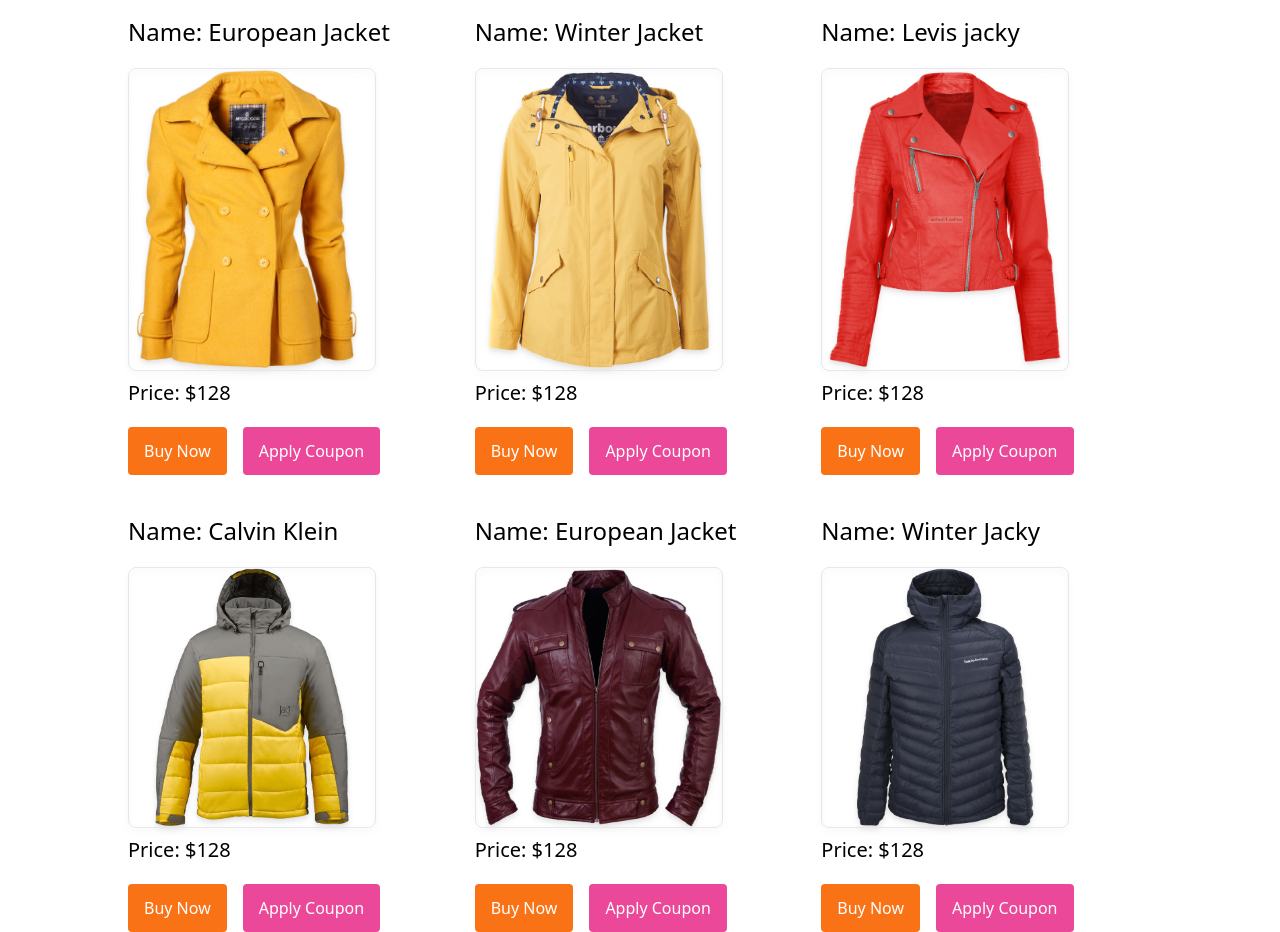
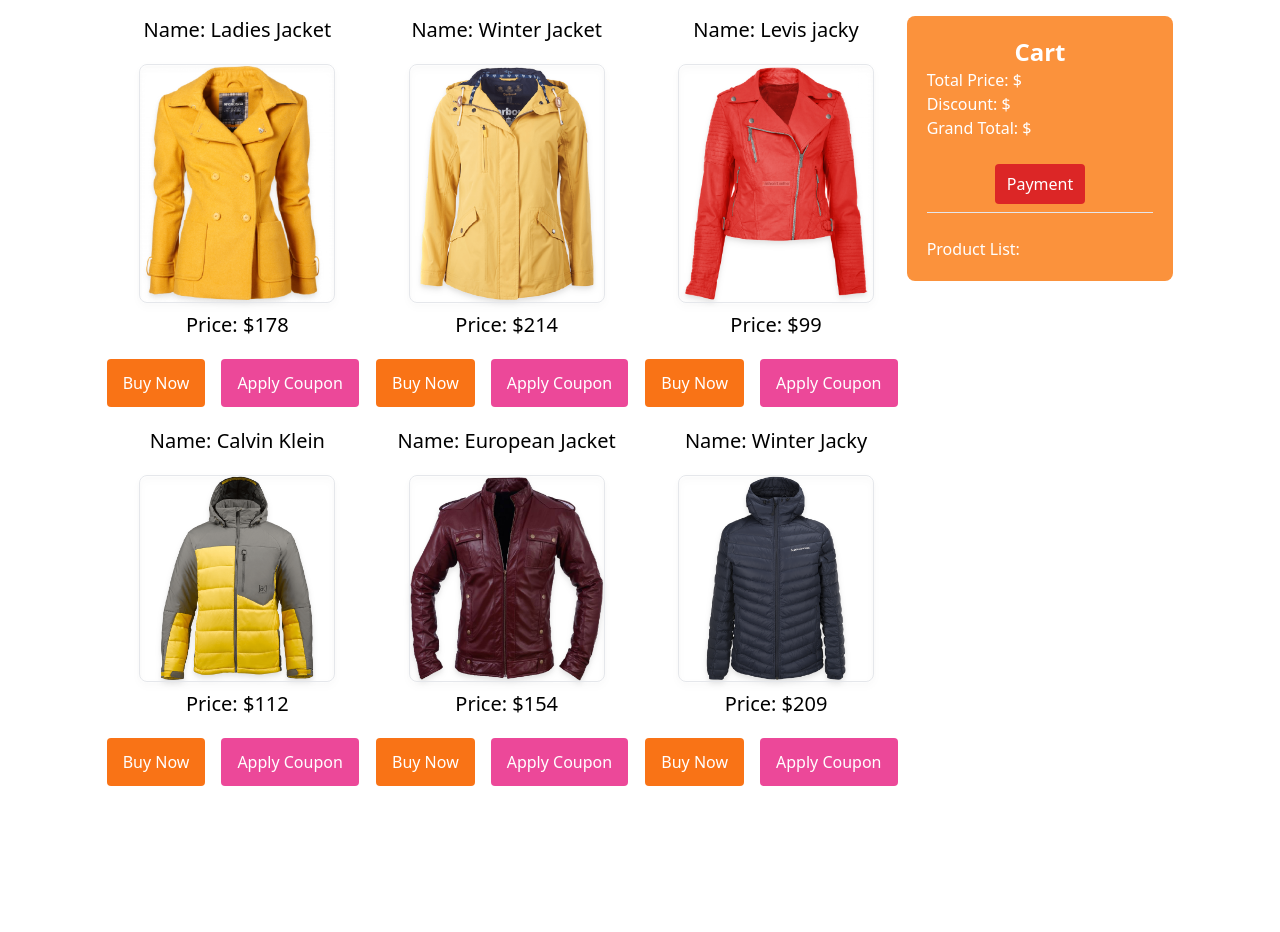
Before and after one commit to engsabbir/your-shop, a plain HTML site: page index.html in a window 1280 px wide. Shown: the part 112-1044 px from the top of the page. After the commit the page ends 898 px from the top, so only its background shows below. Drawn offline with nearby package versions, Linux system fonts and the light colour scheme.

Commit message:
html code updated

```diff
--- a/index.html
+++ b/index.html
@@ -1,74 +1,113 @@
 <!DOCTYPE html>
 <html lang="en">
+
 <head>
     <meta charset="UTF-8">
     <meta name="viewport" content="width=device-width, initial-scale=1.0">
     <title>Your Shop</title>
     <script src="https://cdn.tailwindcss.com"></script>
+    <link rel="shortcut icon" href="favicon.png" type="image/x-icon">
 </head>
+
 <body>
     <header class="mt-10">
-        <h1 class="text-5xl text-center">Welcome to my <span class="font-medium">Shop</span></h1>
+        <h1 class="text-5xl text-center">Welcome to my <span class="font-medium text-amber-600">Shop</span></h1>
     </header>
-    <main class="w-4/5 mx-auto mt-10">
-        <section>
-            <div class="grid grid-cols-1 md:grid-cols-2 lg:grid-cols-3 gap-4 gap-y-10">
+    <main class="w-5/6 mx-auto mt-10 flex flex-col-reverse md:flex-row relative">
+        <section class="md:w-3/4">
+            <div class="grid grid-cols-1 md:grid-cols-2 lg:grid-cols-3 gap-2 justify-between gap-y-5 text-center">
                 <div>
-                    <h2 class="text-2xl mb-5">Name: <span class="font-medium">European Jacket</span></h2>
-                    <img src="images/jacket-1.png" alt="" class="w-9/12 drop-shadow-md border border-gray-200 rounded-lg">
-                    <h3 class="text-xl mt-2">Price: $<span id="product-price" class="font-medium">128</span></h3>
-                    <div class="flex gap-4 mt-5">
-                        <button class="bg-orange-500 text-white rounded px-4 py-3 font-medium">Buy Now</button>
+                    <h2 class="text-xl mb-5">Name: <span class="font-medium">Ladies Jacket</span></h2>
+                    <img src="images/jacket-1.png" alt=""
+                        class="w-9/12 mx-auto drop-shadow-md border border-gray-200 rounded-lg">
+                    <h3 class="text-xl mt-2">Price: $<span class="product-price font-medium">178</span></h3>
+                    <div class="flex gap-4 mt-5 mx-auto">
+                        <button onclick="buyNow(this)"
+                            class="bg-orange-500 text-white rounded px-4 py-3 font-medium">Buy Now</button>
                         <button class="bg-pink-500 text-white rounded px-4 py-3 font-medium">Apply Coupon</button>
                     </div>
                 </div>
                 <div>
-                    <h2 class="text-2xl mb-5">Name: <span class="font-medium">Winter Jacket</span></h2>
-                    <img src="images/jacket-2.png" alt="" class="w-9/12 drop-shadow-md border border-gray-200 rounded-lg">
-                    <h3 class="text-xl mt-2">Price: $<span id="product-price" class="font-medium">128</span></h3>
-                    <div class="flex gap-4 mt-5">
-                        <button class="bg-orange-500 text-white rounded px-4 py-3 font-medium">Buy Now</button>
+                    <h2 class="text-xl mb-5">Name: <span class="font-medium">Winter Jacket</span></h2>
+                    <img src="images/jacket-2.png" alt=""
+                        class="w-9/12 mx-auto drop-shadow-md border border-gray-200 rounded-lg">
+                    <h3 class="text-xl mt-2">Price: $<span class="product-price font-medium">214</span></h3>
+                    <div class="flex gap-4 mt-5 mx-auto">
+                        <button onclick="buyNow(this)"
+                            class="bg-orange-500 text-white rounded px-4 py-3 font-medium">Buy Now</button>
+                        <button class="bg-pink-500 text-white rounded px-4 py-3 font-medium">Apply Coupon</button>
+                    </div>
+                </div>
+                <div class="">
+                    <h2 class="text-xl mb-5">Name: <span class="font-medium">Levis jacky</span></h2>
+                    <img src="images/jacket-3.png" alt=""
+                        class="w-9/12 mx-auto drop-shadow-md border border-gray-200 rounded-lg">
+                    <h3 class="text-xl mt-2">Price: $<span class="product-price font-medium">99</span></h3>
+                    <div class="flex gap-4 mt-5 mx-auto">
+                        <button onclick="buyNow(this)"
+                            class="bg-orange-500 text-white rounded px-4 py-3 font-medium">Buy Now</button>
                         <button class="bg-pink-500 text-white rounded px-4 py-3 font-medium">Apply Coupon</button>
                     </div>
                 </div>
                 <div>
-                    <h2 class="text-2xl mb-5">Name: <span class="font-medium">Levis jacky</span></h2>
-                    <img src="images/jacket-3.png" alt="" class="w-9/12 drop-shadow-md border border-gray-200 rounded-lg">
-                    <h3 class="text-xl mt-2">Price: $<span id="product-price" class="font-medium">128</span></h3>
-                    <div class="flex gap-4 mt-5">
-                        <button class="bg-orange-500 text-white rounded px-4 py-3 font-medium">Buy Now</button>
+                    <h2 class="text-xl mb-5">Name: <span class="font-medium">Calvin Klein</span></h2>
+                    <img src="images/jacket-4.png" alt=""
+                        class="w-9/12 mx-auto drop-shadow-md border border-gray-200 rounded-lg">
+                    <h3 class="text-xl mt-2">Price: $<span class="product-price font-medium">112</span></h3>
+                    <div class="flex gap-4 mt-5 mx-auto">
+                        <button onclick="buyNow(this)"
+                            class="bg-orange-500 text-white rounded px-4 py-3 font-medium">Buy Now</button>
                         <button class="bg-pink-500 text-white rounded px-4 py-3 font-medium">Apply Coupon</button>
                     </div>
                 </div>
                 <div>
-                    <h2 class="text-2xl mb-5">Name: <span class="font-medium">Calvin Klein</span></h2>
-                    <img src="images/jacket-4.png" alt="" class="w-9/12 drop-shadow-md border border-gray-200 rounded-lg">
-                    <h3 class="text-xl mt-2">Price: $<span id="product-price" class="font-medium">128</span></h3>
-                    <div class="flex gap-4 mt-5">
-                        <button class="bg-orange-500 text-white rounded px-4 py-3 font-medium">Buy Now</button>
+                    <h2 class="text-xl mb-5">Name: <span class="font-medium">European Jacket</span></h2>
+                    <img src="images/jacket-5.png" alt=""
+                        class="w-9/12 mx-auto drop-shadow-md border border-gray-200 rounded-lg">
+                    <h3 class="text-xl mt-2">Price: $<span class="product-price font-medium">154</span></h3>
+                    <div class="flex gap-4 mt-5 mx-auto">
+                        <button onclick="buyNow(this)"
+                            class="bg-orange-500 text-white rounded px-4 py-3 font-medium">Buy Now</button>
                         <button class="bg-pink-500 text-white rounded px-4 py-3 font-medium">Apply Coupon</button>
                     </div>
                 </div>
                 <div>
-                    <h2 class="text-2xl mb-5">Name: <span class="font-medium">European Jacket</span></h2>
-                    <img src="images/jacket-5.png" alt="" class="w-9/12 drop-shadow-md border border-gray-200 rounded-lg">
-                    <h3 class="text-xl mt-2">Price: $<span id="product-price" class="font-medium">128</span></h3>
-                    <div class="flex gap-4 mt-5">
-                        <button class="bg-orange-500 text-white rounded px-4 py-3 font-medium">Buy Now</button>
-                        <button class="bg-pink-500 text-white rounded px-4 py-3 font-medium">Apply Coupon</button>
-                    </div>
-                </div>
-                <div>
-                    <h2 class="text-2xl mb-5">Name: <span class="font-medium">Winter Jacky</span></h2>
-                    <img src="images/jacket-6.png" alt="" class="w-9/12 drop-shadow-md border border-gray-200 rounded-lg">
-                    <h3 class="text-xl mt-2">Price: $<span id="product-price" class="font-medium">128</span></h3>
-                    <div class="flex gap-4 mt-5">
-                        <button class="bg-orange-500 text-white rounded px-4 py-3 font-medium">Buy Now</button>
+                    <h2 class="text-xl mb-5">Name: <span class="font-medium">Winter Jacky</span></h2>
+                    <img src="images/jacket-6.png" alt=""
+                        class="w-9/12 mx-auto drop-shadow-md border border-gray-200 rounded-lg">
+                    <h3 class="text-xl mt-2">Price: $<span class="product-price font-medium">209</span></h3>
+                    <div class="flex gap-4 mt-5 mx-auto">
+                        <button onclick="buyNow(this)"
+                            class="bg-orange-500 text-white rounded px-4 py-3 font-medium">Buy Now</button>
                         <button class="bg-pink-500 text-white rounded px-4 py-3 font-medium">Apply Coupon</button>
                     </div>
                 </div>
             </div>
         </section>
+
+        <div class="w-2/4 md:w-1/4 sticky top-0 text-white">
+            <div class="md:sticky top-10 p-5 bg-orange-400 rounded-lg">
+                <h3 class="text-center text-2xl font-bold">Cart</h3>
+                <h4>Total Price: $<span id="total-price" class="font-medium"></span></h4>
+                <h4>Discount: $<span id="discount-price" class="font-medium"></span></h4>
+                <h4>Grand Total: $<span id="grand-total" class="font-medium"></span></h4>
+                <br>
+                <div class="mx-auto text-center">
+                    <button class="px-3 py-2 bg-red-600 rounded mb-2">Payment</button>
+                </div>
+
+                <hr>
+                <br>
+                <div id="cart-product">
+                    <h4>Product List:</h4>
+                    <ul class="list-decimal" id="product-list"></ul>
+                </div>
+            </div>
+        </div>
     </main>
+
+    <script src="js/buyNow.js"></script>
+    <script src="js/applyCoupon.js"></script>
 </body>
+
 </html>
```
